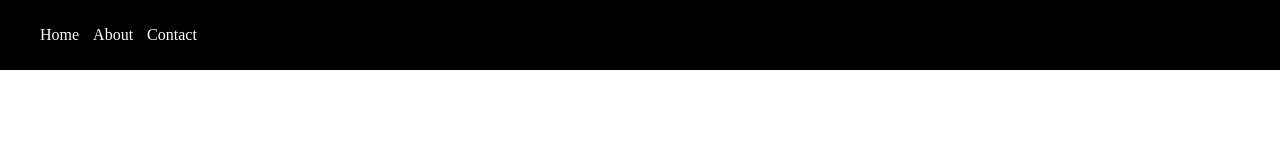
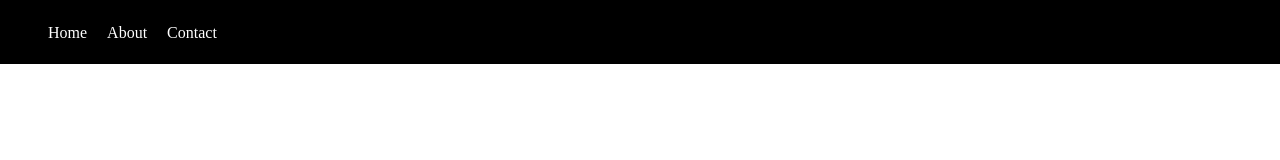
Before and after one commit to Wisbell/css_exercises_interactive_nav, a plain HTML site: page index.html in a window 1280 px wide. Drawn offline with Linux system fonts and the light colour scheme.

Commit message:
bare bones interactive nav - redoing it to make links take up whole nav bar

```diff
--- a/navigation.css
+++ b/navigation.css
@@ -1,43 +1,37 @@
-body {
-	margin: 0;
+/*
+Create a navigation bar out of an unordered list element, and add the following interactivity.
+
+When the user hovers over one of the links, the color of the text should change.
+When the user hovers over one of the links, the background color of the element that contains the link should change.
+When the user clicks on one of the links, the element that contains the link should grow in size by 5px on the left and right.
+*/
+
+body, html {
+    margin: 0;
+    padding: 0;
 }
 
 nav {
-	background-color: black;
-	width: 100%;
-	padding-top: 10px;
-	padding-bottom: 10px;
+    margin: 0
+    padding 0;
+    background-color: black;
+    height: 4em;
 }
 
-a {
-	text-decoration: none;
+nav ul {
+    margin: 0;
+    padding-top: 1.5em;
 }
 
+nav li {
+    display: inline;
+    padding: .5em .5em .5em .5em;
 
-.nav li {
-	display: inline-block;
-	list-style-type: none;
-	padding-right: 10px;
-	height: 100%;
 }
 
-.nav li a {
-	color: white;
-	display: block;
+nav a {
+    text-decoration: none;
+    display: inline-block;
+
+    color: white;
 }
-
-.home a:hover {
-	color: yellow;
-}
-
-.about a:hover, li.about:hover {
-	background-color: tomato;
-}
-
-.contact a:hover {
-
-	padding-left: 5px;
-	padding-right: 5px;
-
-	/*background-color: goldenrod;*/
-}
```
